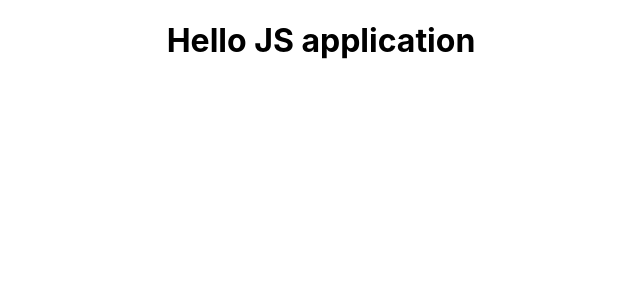
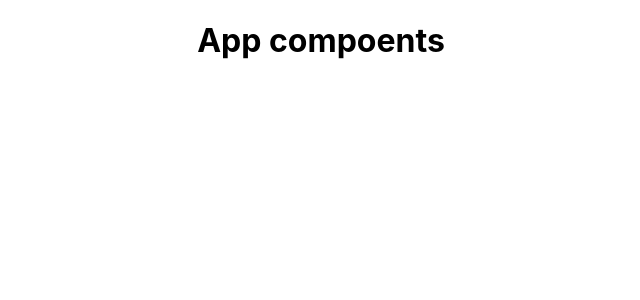
Before and after one commit to faustin/Soft-React-Tutorial-, a React (Create React App) app in the folder soft-blog/: page / in a window 1280 px wide. Shown: the top 300 px of the page, without its empty margins (319-959 px from the left). Built offline with nearby package versions, Linux system fonts and the light colour scheme.

Commit message:
customain Apps.js  main  component

```diff
--- a/soft-blog/src/App.js
+++ b/soft-blog/src/App.js
@@ -4,7 +4,9 @@ import './App.css';
 function App() {
   return (
     <div className="App">
-      <h1>Hello  JS   application</h1>
+   <div  className="content">
+    <h1>App  compoents</h1>
+     </div>
 
     </div>
   );
```
